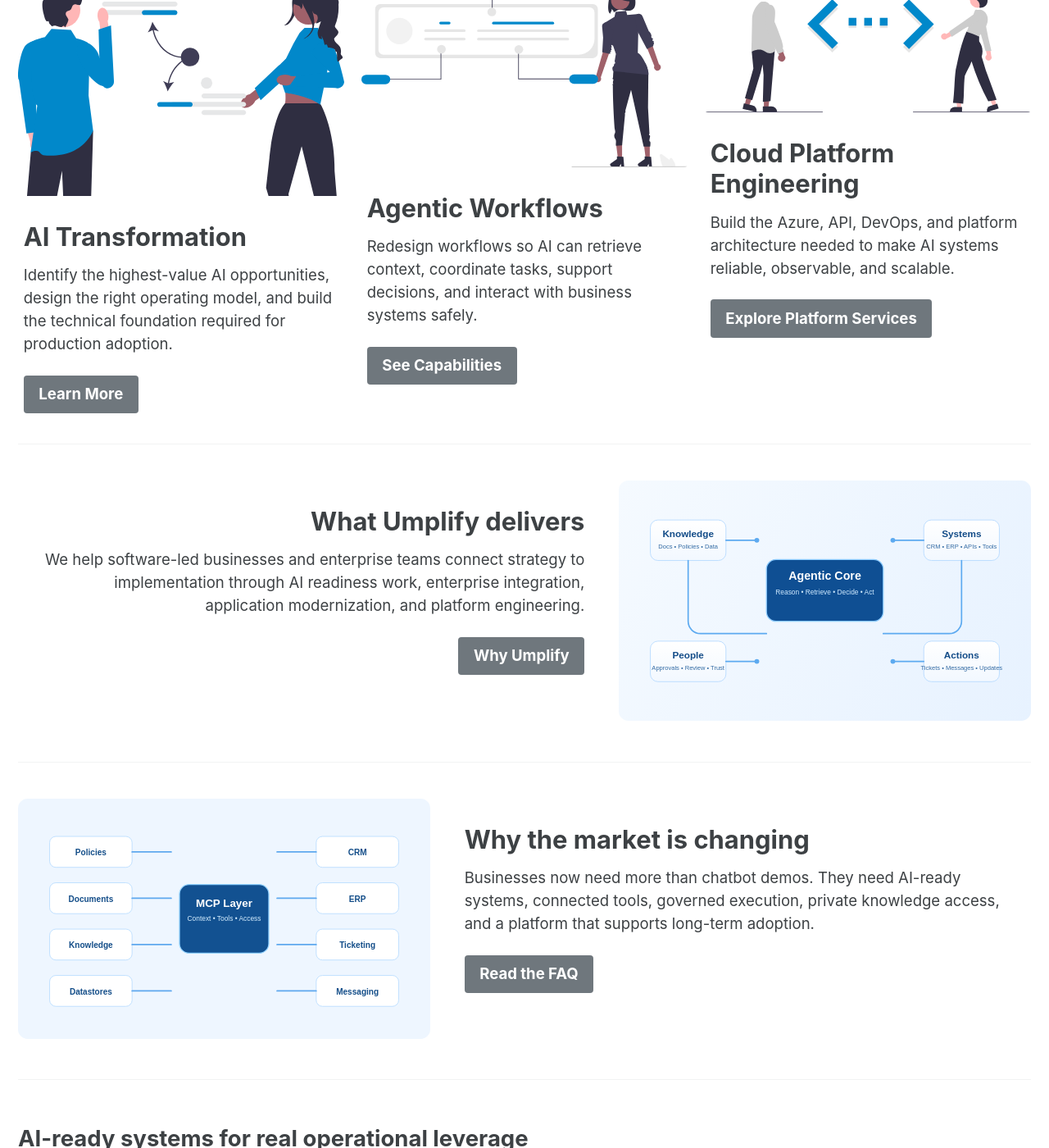
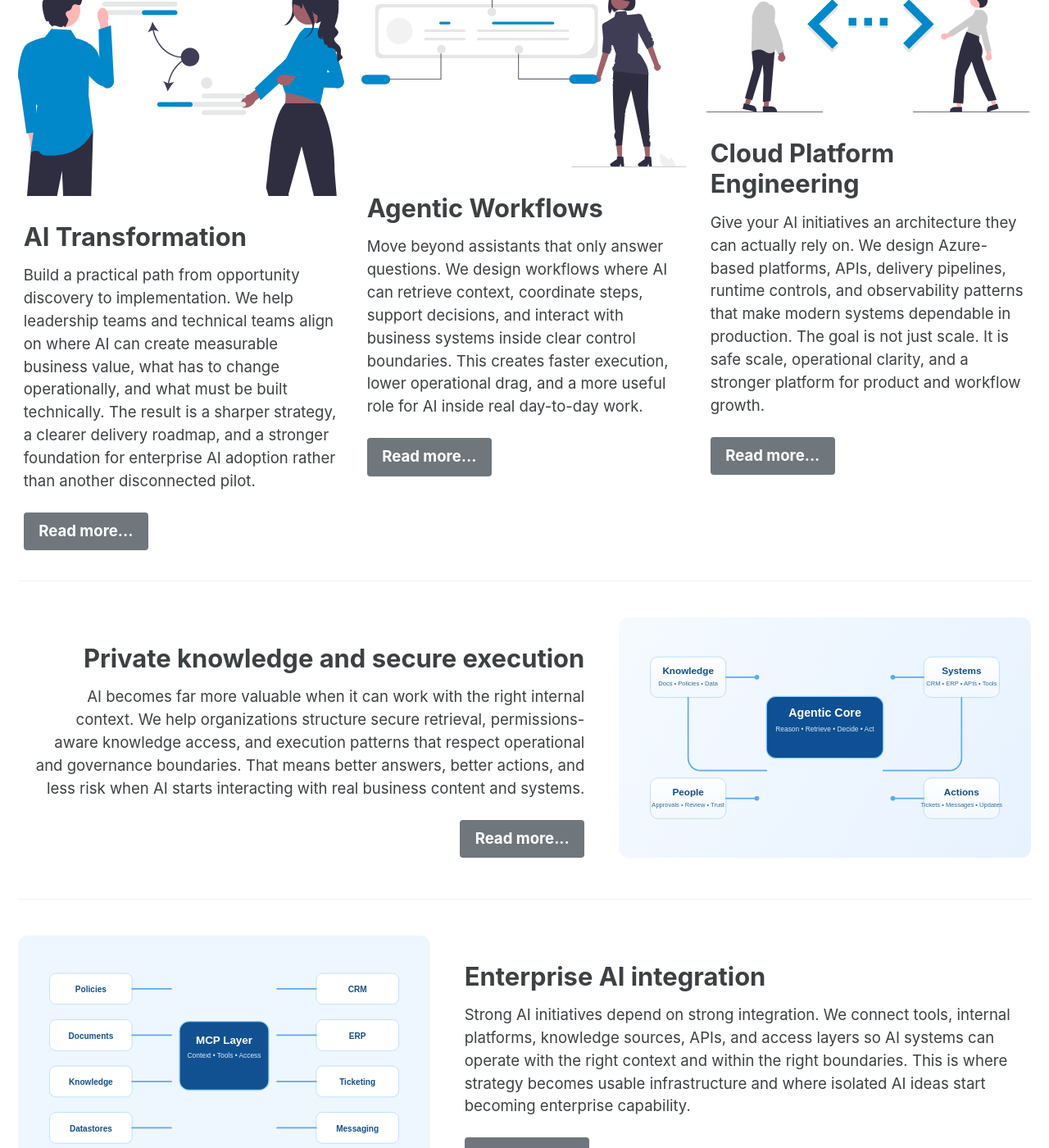
Before and after one commit to Umplify/umplify, a Jekyll site: the page built from _pages/home.md, in a window 1280 px wide and 1400 px high, scrolled down 908 px. Shown: the whole window at 82% size. Built offline with Jekyll 4.4.1, drawn with Linux system fonts in a browser that asks for light colours; cached includes are drawn as plain includes; some of the changed text lies outside the part shown.

Commit message:
Expand service content and add detailed AI and cloud pages

```diff
--- /dev/null
+++ b/_pages/agentic-workflow-design.md
@@ -0,0 +1,38 @@
+---
+title: "Agentic Workflow Design Services"
+permalink: /agentic-workflow-design/
+layout: single
+author_profile: false
+service_schema: true
+excerpt: "Agentic workflow design services in Toronto and Canada for businesses that want AI to retrieve context, coordinate tasks, support decisions, and participate in execution."
+header:
+  overlay_color: "#08142C"
+  overlay_filter: "0.18"
+  overlay_image: /assets/images/revamp/diagram-agentic.svg
+---
+
+![Agentic workflow visual](/assets/images/revamp/diagram-agentic.svg)
+
+## Agentic workflow design services
+
+Most organizations do not need another chatbot. They need workflows where AI can retrieve context, guide decisions, coordinate steps, and work across systems inside clear control boundaries.
+
+Umplify designs agentic workflows that are grounded in real business execution. That includes workflow mapping, human-in-the-loop boundaries, tool interactions, escalation points, and practical definitions of what AI should and should not do.
+
+## What this service covers
+
+- workflow decomposition and orchestration design
+- decision-support and action-support patterns
+- human review and approval boundaries
+- system and tool touchpoints
+- reliability and fallback design
+
+## Why it matters
+
+This is where AI starts becoming operationally meaningful. Instead of sitting beside the workflow, it becomes part of how the workflow is executed.
+
+## Related pages
+
+- [AI Readiness Assessment](/ai-readiness-assessment/)
+- [Enterprise AI Integration](/enterprise-ai-integration/)
+- [Contact Umplify](/contact/)
--- a/_pages/ai-transformation.md
+++ b/_pages/ai-transformation.md
@@ -13,27 +13,57 @@
   actions:
     - label: "Book a Discovery Call"
       url: "/contact/"
-excerpt: "AI transformation consulting in Toronto, the Greater Toronto Area, and Canada for businesses that need agentic workflows, enterprise AI integration, MCP-oriented architecture, and production-grade delivery."
+excerpt: "AI transformation consulting services in Toronto, the Greater Toronto Area, and across Canada for businesses that need agentic workflows, enterprise AI integration, private knowledge systems, and production-grade delivery."
 intro:
-  - excerpt: "Umplify helps organizations in Toronto, the Greater Toronto Area, and across Canada move beyond AI experimentation into secure, production-grade implementation. We design AI-ready systems, agentic workflows, and enterprise integrations that connect business processes, data, and tools to modern AI capabilities."
+  - excerpt: "Umplify helps organizations move beyond generic AI experimentation into focused implementation with measurable business intent. We work across strategy, workflow design, knowledge access, systems integration, and platform engineering so AI becomes a real operating capability rather than a side initiative."
 feature_row:
   - image_path: /assets/images/splash/solutions.svg
     title: "AI readiness assessment"
-    excerpt: "Assess workflows, systems, APIs, knowledge sources, permissions, governance, and rollout constraints to identify where AI can create measurable operational leverage."
+    excerpt: >-
+      A serious AI program starts with clarity. We assess workflows, internal systems, access patterns, governance realities, and business constraints to identify where AI can create measurable leverage and where it will likely fail without deeper preparation.
+
+      This gives leadership a sharper view of priority use cases, delivery risk, operating implications, and what the organization needs to change before scaling AI broadly.
+    url: /ai-readiness-assessment/
+    btn_label: "Read more..."
+    btn_class: "btn--primary"
   - image_path: /assets/images/splash/event-driven.svg
     title: "Agentic workflow design"
-    excerpt: "Redesign workflows so AI can retrieve context, coordinate tasks, recommend actions, and work with human approval where needed."
+    excerpt: >-
+      We redesign workflows so AI can do more than answer prompts. That includes retrieving context, supporting decisions, coordinating tasks, and participating in multi-step business processes within clear control boundaries.
+
+      The outcome is a more capable operating model where AI becomes part of execution rather than a disconnected interface layered on top of work.
+    url: /agentic-workflow-design/
+    btn_label: "Read more..."
+    btn_class: "btn--primary"
   - image_path: /assets/images/splash/iaac.svg
-    title: "MCP-oriented integration"
-    excerpt: "Prepare internal platforms, tools, and actions for modern AI interoperability using secure integration patterns and a practical access model."
+    title: "Enterprise AI integration"
+    excerpt: >-
+      AI becomes materially more useful when it can interact with real business systems. We design integration patterns across APIs, internal platforms, tools, and access layers so AI can operate with the right context and within the right limits.
+
+      This includes practical architecture for secure system connectivity, structured context handling, and readiness for MCP-oriented approaches where relevant.
+    url: /enterprise-ai-integration/
+    btn_label: "Read more..."
+    btn_class: "btn--primary"
 feature_row_left1:
   - image_path: /assets/images/revamp/diagram-agentic.svg
-    title: "From pilots to production"
-    excerpt: "We help your company turn promising AI ideas into real systems with governance, observability, reliability, and the cloud engineering foundation required to scale safely."
+    title: "Private knowledge and secure execution"
+    excerpt: >-
+      Private knowledge is often the difference between superficial AI and useful AI. We help organizations structure secure retrieval, permission-aware access, and execution patterns that let AI use internal context without compromising trust or control.
+
+      This creates stronger answers, better actions, and more dependable behavior in high-value business workflows.
+    url: /private-knowledge-secure-execution/
+    btn_label: "Read more..."
+    btn_class: "btn--primary"
 feature_row_right1:
   - image_path: /assets/images/revamp/diagram-mcp.svg
-    title: "Private knowledge and secure execution"
-    excerpt: "We build private knowledge access, retrieval workflows, and system integrations so AI can work with your internal business context without compromising control."
+    title: "From pilots to production"
+    excerpt: >-
+      Many AI initiatives stall after early enthusiasm because the organization never solves governance, delivery ownership, evaluation, observability, or rollout design. We help teams close that gap.
+
+      The result is a better path from promising concept to production-ready capability, with stronger execution discipline and less strategic drift.
+    url: /ai-governance-productionization/
+    btn_label: "Read more..."
+    btn_class: "btn--primary"
 ---
 
 {% include feature_row id="intro" type="center" %}
@@ -41,34 +71,12 @@
 {% include feature_row id="feature_row_left1" type="left" %}
 {% include feature_row id="feature_row_right1" type="right" %}
 
-## What we help you implement
+## Why this page matters
 
-- AI readiness strategy and implementation roadmaps
-- agentic workflow discovery and operating model design
-- enterprise AI integration across business systems and tools
-- private retrieval and knowledge access for internal teams
-- governance, evaluation, observability, and rollout planning
-- platform engineering support for production deployment
-
-## Typical engagement starting points
-
-Most organizations begin with one of these:
-
-- an AI readiness assessment
-- a workflow discovery session
-- an architecture review for internal systems and integrations
-- a scoped implementation plan for a specific business use case
+AI transformation is not one service. It is the coordinated redesign of workflows, systems, governance, knowledge access, and execution patterns so AI can operate in a meaningful, controlled, and commercially useful way.
 
 ## Who this is for
 
-Umplify works best with software-led businesses, startups, and enterprise teams in Toronto, the Greater Toronto Area, and across Canada that want to modernize how work gets done. Whether you are building internal assistants, operational AI workflows, or AI-enabled products, we help you create the technical foundation and implementation path to move forward with confidence.
-
-## Next step
+Umplify works best with software-led businesses, startups, and enterprise teams in Toronto, the Greater Toronto Area, and across Canada that want to modernize how work gets done and need more than a generic advisory deck.
 
 [Talk to Umplify about AI transformation](/contact/){: .btn .btn--primary}
-
-## Related pages
-
-- [Cloud Platform Engineering](/cloud-solutions/)
-- [Frequently Asked Questions](/faq/)
-- [Contact Umplify](/contact/)
--- a/_pages/cloud-solutions.md
+++ b/_pages/cloud-solutions.md
@@ -14,31 +14,70 @@
 feature_row_right_title:
   - image_path: /assets/images/revamp/hero-cloud.svg
     title: "Cloud platform engineering for AI-ready businesses"
-    excerpt: "Umplify provides the architecture, delivery, and platform foundations that help businesses in Toronto, the Greater Toronto Area, and across Canada modernize applications, scale reliably, and support production-grade AI implementation."
+    excerpt: >-
+      Modern AI initiatives depend on stronger architecture underneath them. We help businesses modernize applications, strengthen delivery foundations, improve system resilience, and create the runtime environment needed for secure AI implementation at scale.
+
+      This is where cloud, APIs, delivery automation, and operational discipline come together to support modern products and modern workflows.
 feature_row_left1:
   - image_path: /assets/images/splash/cloudenrollment.svg
     title: "Cloud modernization"
-    excerpt: "Modernize legacy applications and design the right Azure adoption path for scale, resilience, security, and maintainability."
+    excerpt: >-
+      Modernization is not only about migrating infrastructure. It is about improving the shape of the application, its operating model, its resilience profile, and its ability to support future change.
+
+      We help businesses redesign legacy or constrained systems into architectures that are more scalable, maintainable, and ready for modern integration and AI adoption.
+    url: /cloud-modernization/
+    btn_label: "Read more..."
+    btn_class: "btn--primary"
 feature_row_right1:
   - image_path: /assets/images/splash/transform.svg
     title: "SaaS and platform architecture"
-    excerpt: "Evolve existing products into stronger cloud platforms with better multi-tenancy, availability, security, and operational efficiency."
+    excerpt: >-
+      Strong platforms create leverage. We help businesses evolve products into stronger SaaS and platform foundations with better tenancy models, clearer boundaries, improved reliability, and a more extensible architecture.
+
+      The result is a platform that is easier to scale, easier to operate, and better prepared for product growth and AI-enabled capabilities.
+    url: /saas-platform-architecture/
+    btn_label: "Read more..."
+    btn_class: "btn--primary"
 feature_row_left2:
   - image_path: /assets/images/splash/event-driven.svg
     title: "Serverless and event-driven systems"
-    excerpt: "Use event-driven and serverless patterns where they fit the workload to improve elasticity, simplify operations, and reduce unnecessary infrastructure management."
+    excerpt: >-
+      Not every workload should be serverless, but the right workload often benefits significantly from it. We help teams adopt event-driven and serverless patterns where they improve elasticity, simplify operations, and reduce unnecessary infrastructure effort.
+
+      This is especially valuable when systems need to react quickly, integrate cleanly, and support workflow orchestration at scale.
+    url: /serverless-event-driven-systems/
+    btn_label: "Read more..."
+    btn_class: "btn--primary"
 feature_row_right2:
   - image_path: /assets/images/splash/webapps.svg
     title: "Web applications and APIs"
-    excerpt: "Modernize web applications and APIs to improve performance, delivery speed, system integration, and readiness for AI-enabled workflows."
+    excerpt: >-
+      Modern web applications and APIs need more than cosmetic improvement. They need stronger performance, cleaner service boundaries, better integration design, and a delivery model that supports ongoing evolution.
+
+      We modernize application layers so they are easier to maintain, easier to integrate, and better positioned for AI-enabled workflows and products.
+    url: /web-applications-apis/
+    btn_label: "Read more..."
+    btn_class: "btn--primary"
 feature_row_left3:
   - image_path: /assets/images/splash/iaac.svg
     title: "Infrastructure as Code and DevOps"
-    excerpt: "Automate provisioning and delivery with Terraform, Bicep, CI/CD, and deployment practices that improve repeatability and release confidence."
+    excerpt: >-
+      Infrastructure and delivery processes shape reliability more than most teams realize. We implement provisioning automation, deployment discipline, CI/CD, and environment consistency so change becomes safer and faster.
+
+      This improves release confidence, operational repeatability, and the overall maturity of the engineering organization.
+    url: /infrastructure-as-code-devops/
+    btn_label: "Read more..."
+    btn_class: "btn--primary"
 feature_row_right3:
   - image_path: /assets/images/revamp/diagram-mcp.svg
     title: "Platform foundations for AI integration"
-    excerpt: "Build the APIs, access layers, observability, and operational controls needed to support enterprise AI integration and AI-ready systems."
+    excerpt: >-
+      Enterprise AI needs a dependable runtime environment underneath it. We design the APIs, access layers, observability, and control patterns that help AI operate safely with real systems, data, and workflows.
+
+      This is where platform engineering starts becoming a direct enabler of AI execution rather than a separate technology conversation.
+    url: /platform-foundations-ai-integration/
+    btn_label: "Read more..."
+    btn_class: "btn--primary"
 ---
 
 {% include feature_row id="feature_row_right_title" type="right" %}
@@ -49,20 +88,8 @@
 {% include feature_row id="feature_row_left3" type="left" %}
 {% include feature_row id="feature_row_right3" type="right" %}
 
-## How this page fits
+## Why this page matters
 
-Cloud platform engineering is the enabling layer behind Umplify's AI transformation work. It gives businesses the architecture, integrations, delivery patterns, and runtime stability required to make AI useful in production.
-
-## When to start here
-
-Start with this page if your biggest need is platform modernization, API design, DevOps maturity, cloud architecture, or operational readiness for enterprise AI integration.
-
-## Next step
+Cloud platform engineering is the enabling layer behind reliable AI transformation. It gives businesses the architecture, integrations, delivery patterns, and runtime stability required to modernize products and support enterprise AI in production.
 
 [Discuss your platform architecture](/contact/){: .btn .btn--primary}
-
-## Related pages
-
-- [AI Transformation](/ai-transformation/)
-- [Frequently Asked Questions](/faq/)
-- [Contact Umplify](/contact/)
--- /dev/null
+++ b/_pages/enterprise-ai-integration.md
@@ -0,0 +1,38 @@
+---
+title: "Enterprise AI Integration Services"
+permalink: /enterprise-ai-integration/
+layout: single
+author_profile: false
+service_schema: true
+excerpt: "Enterprise AI integration services in Toronto and Canada for businesses that need AI to connect to internal tools, platforms, APIs, and structured context safely."
+header:
+  overlay_color: "#08142C"
+  overlay_filter: "0.18"
+  overlay_image: /assets/images/revamp/diagram-mcp.svg
+---
+
+![Enterprise integration visual](/assets/images/revamp/diagram-mcp.svg)
+
+## Enterprise AI integration services
+
+Enterprise AI becomes significantly more useful when it can interact with real systems, real tools, and real business context. That requires more than one-off connectors. It requires architecture that handles permissions, access boundaries, structured context, API design, and operational reliability.
+
+Umplify helps organizations create those integration layers so AI can participate in meaningful work without compromising control. This includes practical architecture for modern internal tooling, context delivery, and MCP-oriented approaches where they fit the problem.
+
+## What this service covers
+
+- internal system and API integration design
+- access-layer and permission-aware context patterns
+- tool connectivity for AI workflows
+- architectural readiness for structured context exchange
+- delivery framing for production use cases
+
+## Why it matters
+
+Without integration, most AI initiatives remain informational. With the right integration model, they start becoming operational.
+
+## Related pages
+
+- [Private Knowledge and Secure Execution](/private-knowledge-secure-execution/)
+- [Platform Foundations for AI Integration](/platform-foundations-ai-integration/)
+- [Contact Umplify](/contact/)
--- a/_pages/home.md
+++ b/_pages/home.md
@@ -1,6 +1,6 @@
 ---
 permalink: /
-title: "AI Transformation Consulting in Toronto and Canada"
+title: "AI Transformation Consulting Services for AI-Ready Growth"
 author_profile: false
 layout: splash
 classes:
@@ -15,41 +15,56 @@
       url: "/ai-transformation/"
     - label: "Book a Discovery Call"
       url: "/contact/"
-excerpt: "Umplify helps businesses in the Greater Toronto Area and across Canada become AI-ready through AI transformation consulting, agentic workflows, MCP-oriented integration, and cloud platform engineering."
+excerpt: "Umplify helps businesses in Toronto, the Greater Toronto Area, and across Canada become AI-ready through AI transformation consulting services, agentic workflows, enterprise AI integration, and cloud platform engineering."
 intro:
-  - excerpt: "Umplify helps organizations in Toronto, the Greater Toronto Area, and across Canada move from AI experimentation to production-ready execution. We design AI-ready systems, agentic workflows, enterprise integrations, and cloud platforms that support secure adoption at scale."
+  - excerpt: "Umplify helps ambitious businesses move from scattered AI experiments to production-ready systems that create real operational leverage. We design AI-ready workflows, enterprise integrations, private knowledge access, and the platform foundations required to scale with confidence."
 feature_row:
   - image_path: /assets/images/splash/solutions.svg
     title: "AI Transformation"
-    excerpt: "Identify the highest-value AI opportunities, design the right operating model, and build the technical foundation required for production adoption."
+    excerpt: >-
+      Build a practical path from opportunity discovery to implementation. We help leadership teams and technical teams align on where AI can create measurable business value, what has to change operationally, and what must be built technically.
+
+      The result is a sharper strategy, a clearer delivery roadmap, and a stronger foundation for enterprise AI adoption rather than another disconnected pilot.
     url: /ai-transformation/
-    btn_label: "Learn More"
+    btn_label: "Read more..."
     btn_class: "btn--primary"
   - image_path: /assets/images/splash/event-driven.svg
     title: "Agentic Workflows"
-    excerpt: "Redesign workflows so AI can retrieve context, coordinate tasks, support decisions, and interact with business systems safely."
-    url: /ai-transformation/
-    btn_label: "See Capabilities"
+    excerpt: >-
+      Move beyond assistants that only answer questions. We design workflows where AI can retrieve context, coordinate steps, support decisions, and interact with business systems inside clear control boundaries.
+
+      This creates faster execution, lower operational drag, and a more useful role for AI inside real day-to-day work.
+    url: /agentic-workflow-design/
+    btn_label: "Read more..."
     btn_class: "btn--primary"
   - image_path: /assets/images/splash/iaac.svg
     title: "Cloud Platform Engineering"
-    excerpt: "Build the Azure, API, DevOps, and platform architecture needed to make AI systems reliable, observable, and scalable."
+    excerpt: >-
+      Give your AI initiatives an architecture they can actually rely on. We design Azure-based platforms, APIs, delivery pipelines, runtime controls, and observability patterns that make modern systems dependable in production.
+
+      The goal is not just scale. It is safe scale, operational clarity, and a stronger platform for product and workflow growth.
     url: /cloud-solutions/
-    btn_label: "Explore Platform Services"
+    btn_label: "Read more..."
     btn_class: "btn--primary"
 feature_row_right1:
   - image_path: /assets/images/revamp/diagram-agentic.svg
-    title: "What Umplify delivers"
-    excerpt: "We help software-led businesses and enterprise teams connect strategy to implementation through AI readiness work, enterprise integration, application modernization, and platform engineering."
-    url: /about/
-    btn_label: "Why Umplify"
+    title: "Private knowledge and secure execution"
+    excerpt: >-
+      AI becomes far more valuable when it can work with the right internal context. We help organizations structure secure retrieval, permissions-aware knowledge access, and execution patterns that respect operational and governance boundaries.
+
+      That means better answers, better actions, and less risk when AI starts interacting with real business content and systems.
+    url: /private-knowledge-secure-execution/
+    btn_label: "Read more..."
     btn_class: "btn--primary"
 feature_row_left1:
   - image_path: /assets/images/revamp/diagram-mcp.svg
-    title: "Why the market is changing"
-    excerpt: "Businesses now need more than chatbot demos. They need AI-ready systems, connected tools, governed execution, private knowledge access, and a platform that supports long-term adoption."
-    url: /faq/
-    btn_label: "Read the FAQ"
+    title: "Enterprise AI integration"
+    excerpt: >-
+      Strong AI initiatives depend on strong integration. We connect tools, internal platforms, knowledge sources, APIs, and access layers so AI systems can operate with the right context and within the right boundaries.
+
+      This is where strategy becomes usable infrastructure and where isolated AI ideas start becoming enterprise capability.
+    url: /enterprise-ai-integration/
+    btn_label: "Read more..."
     btn_class: "btn--primary"
 ---
 
@@ -78,11 +86,3 @@
 The strongest first step is usually an **AI readiness discussion**, an **agentic workflow discovery conversation**, or a **platform architecture review**.
 
 [Book a discovery call](/contact/){: .btn .btn--primary}
-
-## Explore the site
-
-- [AI Transformation](/ai-transformation/)
-- [Cloud Platform Engineering](/cloud-solutions/)
-- [About Umplify](/about/)
-- [Frequently Asked Questions](/faq/)
-- [Contact Umplify](/contact/)
--- /dev/null
+++ b/_pages/private-knowledge-secure-execution.md
@@ -0,0 +1,38 @@
+---
+title: "Private Knowledge and Secure Execution Services"
+permalink: /private-knowledge-secure-execution/
+layout: single
+author_profile: false
+service_schema: true
+excerpt: "Private knowledge and secure execution services in Toronto and Canada for organizations that want AI to use internal context safely and effectively."
+header:
+  overlay_color: "#08142C"
+  overlay_filter: "0.18"
+  overlay_image: /assets/images/revamp/diagram-agentic.svg
+---
+
+![Private knowledge visual](/assets/images/revamp/diagram-agentic.svg)
+
+## Private knowledge and secure execution
+
+AI often underperforms because it has weak access to the context that actually matters. High-value answers and actions depend on private documents, internal process knowledge, permissions-aware retrieval, and clearer execution boundaries.
+
+Umplify helps organizations structure private knowledge access so AI can work with internal context responsibly. The objective is stronger usefulness without sacrificing trust, control, or security discipline.
+
+## What this service covers
+
+- internal knowledge access patterns
+- permission-aware retrieval design
+- controlled execution boundaries
+- higher-value answer and action design
+- trust and control considerations for business-critical workflows
+
+## Why it matters
+
+This is one of the clearest distinctions between superficial AI and enterprise-useful AI.
+
+## Related pages
+
+- [AI Governance and Productionization](/ai-governance-productionization/)
+- [Enterprise AI Integration](/enterprise-ai-integration/)
+- [Contact Umplify](/contact/)
```
Also changed, not shown: other parts of _pages/ai-transformation.md (+1 -1 lines), other parts of _pages/home.md (+1 -8 lines), _pages/ai-governance-productionization.md (added, +34 -0 lines), _pages/ai-readiness-assessment.md (added, +38 -0 lines), _pages/cloud-modernization.md (added, +34 -0 lines), _pages/infrastructure-as-code-devops.md (added, +34 -0 lines), _pages/platform-foundations-ai-integration.md (added, +34 -0 lines), _pages/saas-platform-architecture.md (added, +34 -0 lines), _pages/serverless-event-driven-systems.md (added, +34 -0 lines), _pages/web-applications-apis.md (added, +34 -0 lines).
